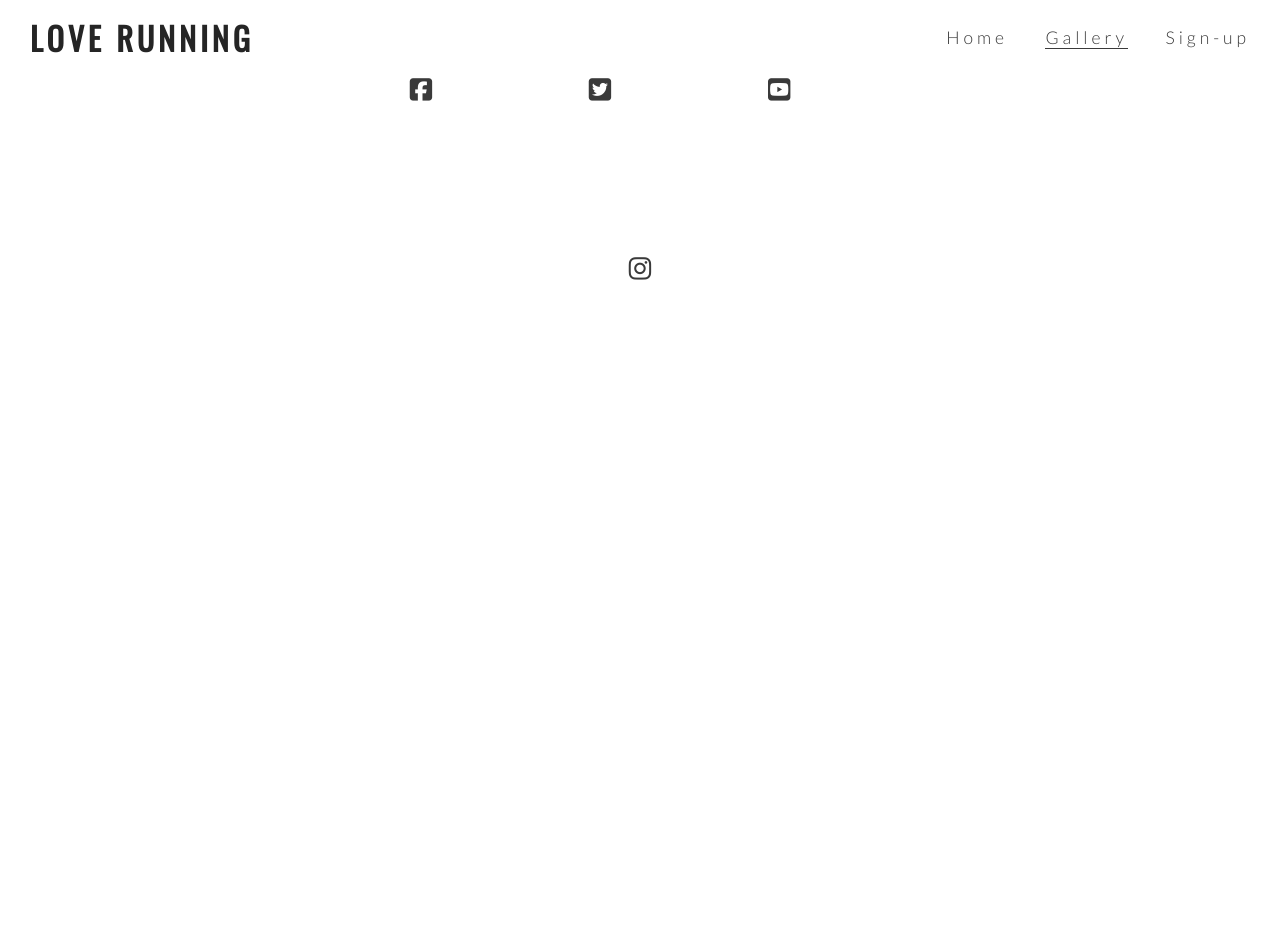
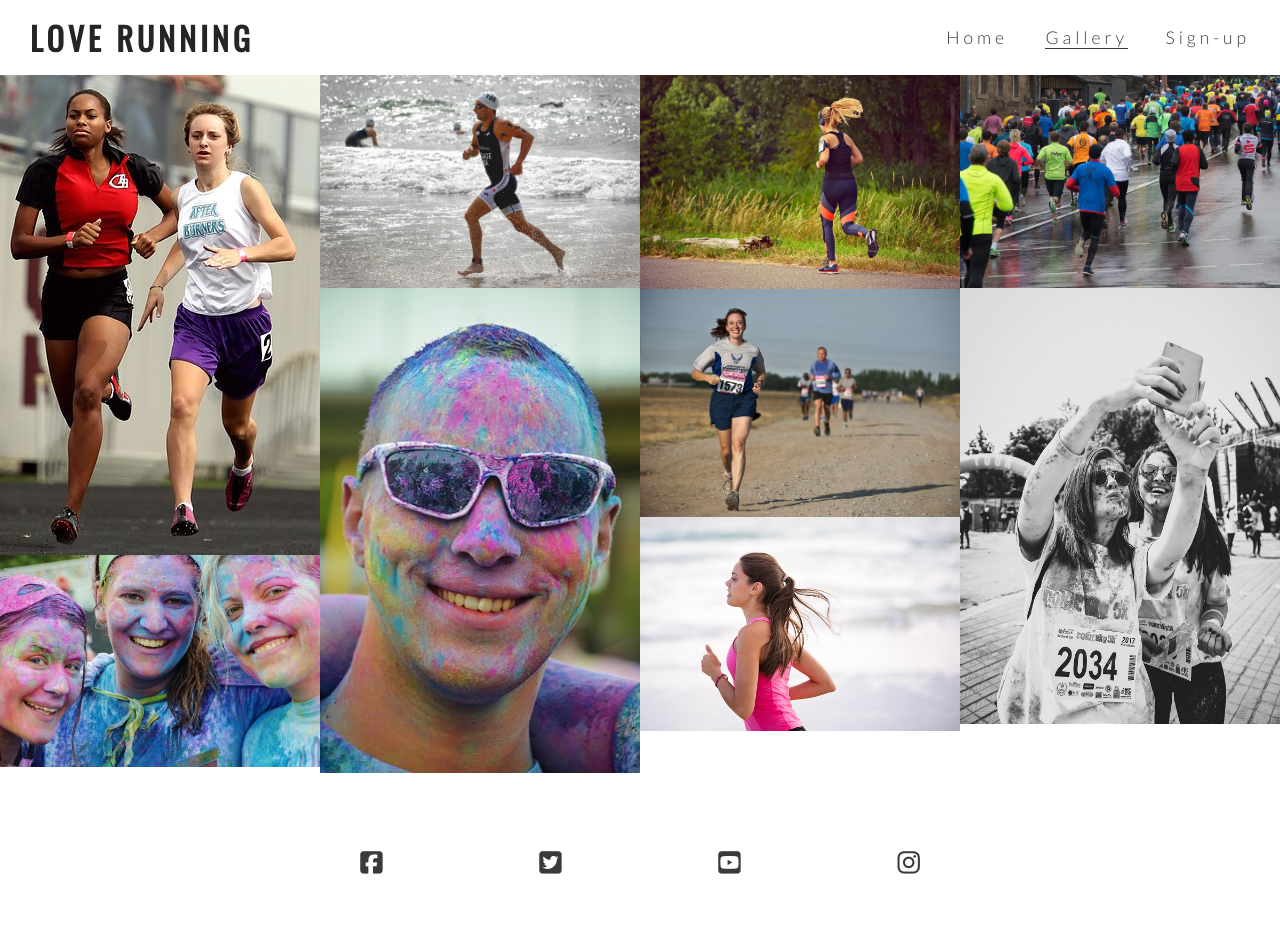
Before and after one commit to johnConstant/CI-love-running-codealong, a plain HTML site: page gallery.html in a window 1280 px wide. Before the commit the page ends 800 px from the top, so only its background shows below. Drawn offline with nearby package versions, Linux system fonts and the light colour scheme.

Commit message:
Add gallery images and style

```diff
--- a/assets/css/style.css
+++ b/assets/css/style.css
@@ -199,6 +199,17 @@ footer {
     color: #3a3a3a;
 }
 
+#photos {
+    clear: both;
+    line-height: 0;
+    column-count: 4;
+    column-gap: 0px;
+}
+
+#photos > img {
+    width: 100%;
+}
+
 @keyframes hero-zoom {
     from {
         transform: scale(1);
--- a/gallery.html
+++ b/gallery.html
@@ -30,7 +30,17 @@
             </ul>
         </nav>
     </header>
-
+    <section id="photos">
+        <img src="assets/images/athletes.jpg" alt="Two athletes running together">
+        <img src="assets/images/girls.jpg" alt="Three girls at charity paint running festival">
+        <img src="assets/images/runner3.jpg" alt="Solo male runner jogging on a beach">
+        <img src="assets/images/man.jpg" alt="Man at charity paint running festival">
+        <img src="assets/images/runner1.jpg" alt="Solo feamle runner jogging through phoenix park">
+        <img src="assets/images/runner2.jpg" alt="Runners competing in marathon">
+        <img src="assets/images/runner4.jpg" alt="Solo female runner jogging on a beach">
+        <img src="assets/images/running_gang.jpg" alt="Large group of runners taking part in a marathon on a rainy day">
+        <img src="assets/images/mud-run.jpg" alt="Two women runners taking a muddy selfie after the Mud Runners Championship">
+    </section>
     <footer>
         <ul class="social-networks">
             <li>
```
Also changed, not shown: assets/images/athletes.jpg (added), assets/images/girls.jpg (added), assets/images/man.jpg (added), assets/images/mud-run.jpg (added), assets/images/runner1.jpg (added), assets/images/runner2.jpg (added), assets/images/runner3.jpg (added), assets/images/runner4.jpg (added), assets/images/running_gang.jpg (added).
